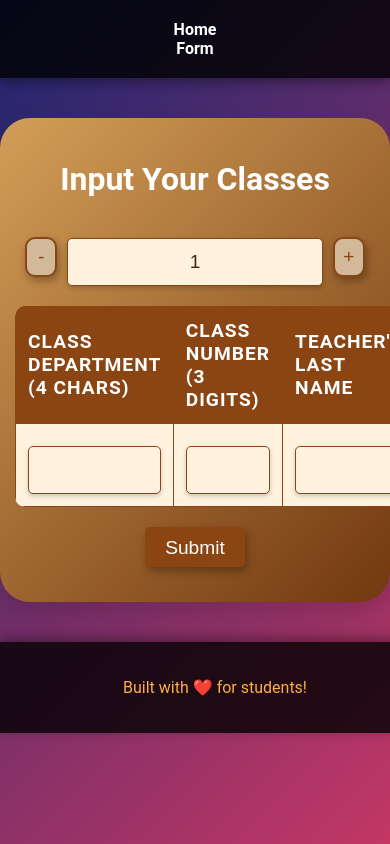
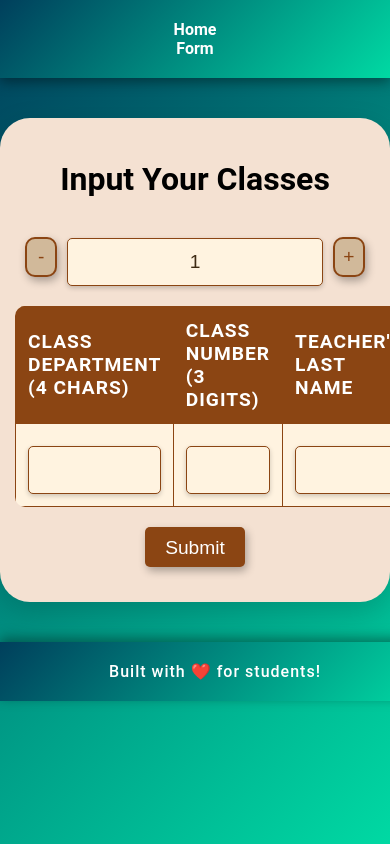
Before and after one commit to athariandre/class-overflow, a React (Create React App) app in the folder frontend/my-app/: page /form in a window 390 px wide. Shown: the top 844 px of the page. Built offline with nearby package versions, Linux system fonts and the light colour scheme; a web font is replaced by a local one.

Commit message:
design stuff

```diff
--- a/frontend/my-app/src/App.css
+++ b/frontend/my-app/src/App.css
@@ -1,15 +1,23 @@
 /* General Styles */
+html, body {
+  height: 100%; /* Ensure the html and body fill the full height of the viewport */
+  margin: 0;
+  display: flex;
+  flex-direction: column; /* Flexbox for full-page layout */
+  justify-content: space-between; /* Space between content and footer */
+  font-family: 'Roboto', sans-serif;
+  background: linear-gradient(135deg, #003f5c, #00d9a3); /* New Gradient background */
+  color: #ffffff;
+}
+
 body {
-  margin: 0;
-  font-family: 'Roboto', sans-serif;
-  background: linear-gradient(135deg, #1d2671, #c33764); /* Gradient background */
-  color: #ffffff;
+  flex: 1; /* Body fills the remaining space */
 }
 
 /* Navbar Styles */
 .Navbar {
   width: 100%;
-  background: rgba(0, 0, 0, 0.8); /* Transparent black background */
+  background: linear-gradient(135deg, #003f5c, #00d9a3); /* Matching gradient background for both navbar and footer */
   display: flex;
   justify-content: center;
   align-items: center;
@@ -36,7 +44,7 @@ body {
 
 /* Navbar Links */
 .app-nav-link {
-  color: #ffffff;
+  color: #ffffff; /* White text for navbar links */
   font-size: 1.2rem;
   font-weight: bold;
   text-decoration: none;
@@ -47,23 +55,45 @@ body {
 
 /* Hover Effect for Links */
 .app-nav-link:hover {
-  background-color: #ffae42;
-  color: #1f1f1f;
+  background-color: #00b886; /* Darker green hover effect */
+  color: #003f5c;
   box-shadow: 0 4px 8px rgba(0, 0, 0, 0.3);
   transform: scale(1.1);
+}
+
+/* Main Content Area */
+main {
+  flex: 1; /* Ensures main content fills the space above the footer */
+  display: flex;
+  justify-content: center;
+  align-items: center;
+  text-align: center;
 }
 
 /* Footer Styles */
 .App-footer {
   text-align: center;
-  padding: 20px;
-  background-color: rgba(0, 0, 0, 0.8); /* Dark background for footer */
-  color: #ffae42;
-  position: sticky;
-  bottom: 0;
+  padding: 30px 20px; /* Increase padding for better spacing */
+  background: linear-gradient(135deg, #003f5c, #00d9a3); /* Matching gradient background for both footer and navbar */
+  color: #ffffff; /* White text color for the footer */
+  box-shadow: 0 -4px 12px rgba(0, 0, 0, 0.4); /* Keep shadow for elevation */
+  animation: fadeIn 1s ease-in-out;
+  font-size: 1.1rem; /* Slightly larger font for readability */
+  letter-spacing: 1px; /* Add letter spacing for a cleaner look */
+  position: relative; /* Make sure footer sticks to bottom */
   width: 100%;
-  box-shadow: 0 -4px 12px rgba(0, 0, 0, 0.4);
-  animation: fadeIn 1s ease-in-out; /* Animation for footer */
+}
+
+/* Footer Content */
+.App-footer p {
+  margin: 0;
+  font-weight: 500;
+}
+
+/* Footer Hover Effects */
+.App-footer p:hover {
+  color: #00d9a3; /* Green hover effect for footer text */
+  transition: color 0.3s ease;
 }
 
 /* Keyframes for Animations */
@@ -89,4 +119,9 @@ body {
     font-size: 1rem;
     margin: 10px 0;
   }
+
+  .App-footer {
+    padding: 20px;
+    font-size: 1rem; /* Adjust text size for smaller screens */
+  }
 }
--- a/frontend/my-app/src/screens/Form.css
+++ b/frontend/my-app/src/screens/Form.css
@@ -1,5 +1,4 @@
-    @import url('https://fonts.googleapis.com/css2?family=Rye&display=swap');
-
+/* General Page Background */
 html, body {
     height: 100%; /* Cover the full height */
     margin: 0; /* Remove default margin */
@@ -14,15 +13,16 @@
     margin: 40px auto; /* Center the form and add top spacing */
     padding: 30px; /* Increase padding for breathing room */
     box-sizing: border-box; /* Include padding and border in total width/height */
-        background: linear-gradient(135deg, #d39e58, #72380f);
+    background-color: #f4e1d2; /* Light background similar to the summary box */
     border-radius: 30px; /* Keep the rounded corners */
     box-shadow: 0 10px 30px rgba(0, 0, 0, 0.15); /* Add a soft shadow */
 }
 
+/* Heading Styles */
 .Form h2 {
     text-align: center; /* Center the heading */
     margin-bottom: 30px; /* Spacing below the heading */
-        color: #ffffff;
+    color: #000; /* Make heading black */
     font-size: 2rem; /* Increase font size */
 }
 
@@ -51,7 +51,7 @@
 /* HOVER AND ACTIVE STATES FOR BUTTONS */
 .Form button:hover {
     background-color: #8B4513; /* Darken the button */
-        color: #D1B99A; /* Lighter text color on hover */
+    color: #FFF3E0; /* Lighter text color on hover */
     transform: scale(1.05); /* Slight scale on hover */
 }
 
@@ -151,6 +151,7 @@
     font-size: 1.2rem; /* Larger font for better readability */
 }
 
+/* Mobile Styles */
 @media (max-width: 768px) {
     .Form {
         padding: 15px; /* Adjust padding on mobile */
@@ -166,72 +167,3 @@
         width: 100%;
     }
 }
-
-    .result {
-        text-align: center;
-        margin: 20px auto;
-    }
-
-    .class-summary-container {
-        display: flex;
-        flex-wrap: wrap;
-        justify-content: center;
-        gap: 20px; /* Space between boxes */
-    }
-
-    .class-summary-box {
-        background-color: #fff;
-        border: 2px solid #ddd;
-        padding: 20px;
-        width: 300px;
-        box-shadow: 0 4px 10px rgba(0, 0, 0, 0.1);
-        border-radius: 10px;
-        transition: transform 0.3s ease, box-shadow 0.3s ease;
-    }
-
-    .class-summary-box:hover {
-        transform: translateY(-10px);
-        box-shadow: 0 8px 16px rgba(0, 0, 0, 0.2);
-    }
-
-    .class-summary-box h4 {
-        margin-top: 0;
-        color: #000000; /* Change the summary text color to black */
-    }
-
-    .result {
-        text-align: center;
-        margin: 20px auto;
-    }
-
-    .class-summary-container {
-        display: flex;
-        flex-wrap: wrap;
-        justify-content: center;
-        gap: 20px; /* Space between boxes */
-    }
-
-    .class-summary-box {
-        background-color: #fff;
-        border: 2px solid #ddd;
-        padding: 20px;
-        width: 300px;
-        box-shadow: 0 4px 10px rgba(0, 0, 0, 0.1);
-        border-radius: 10px;
-        transition: transform 0.3s ease, box-shadow 0.3s ease;
-        color: #000; /* Make all text inside the box black */
-    }
-
-    .class-summary-box:hover {
-        transform: translateY(-10px);
-        box-shadow: 0 8px 16px rgba(0, 0, 0, 0.2);
-    }
-
-    /* Ensure headings and paragraphs inside the summary box are black */
-    .class-summary-box h4, .class-summary-box p {
-        color: #000000; /* Make all summary text black */
-    }
-
-    .class-summary-box h4 {
-        margin-top: 0;
-    }
--- a/frontend/my-app/src/screens/Home.js
+++ b/frontend/my-app/src/screens/Home.js
@@ -49,7 +49,7 @@ const Home = () => {
 
   return (
     <div style={styles.container}>
-      <h1 style={styles.header}>Welcome to ATHARIANDRE</h1>
+      <h1 style={styles.header}>how screwed am i?</h1>
       <p style={styles.paragraph}>
         We’re here to help you experience the best of our platform with innovative technology and an incredible user experience.
       </p>
```
Lines whose indentation alone changed are shown as unchanged.
